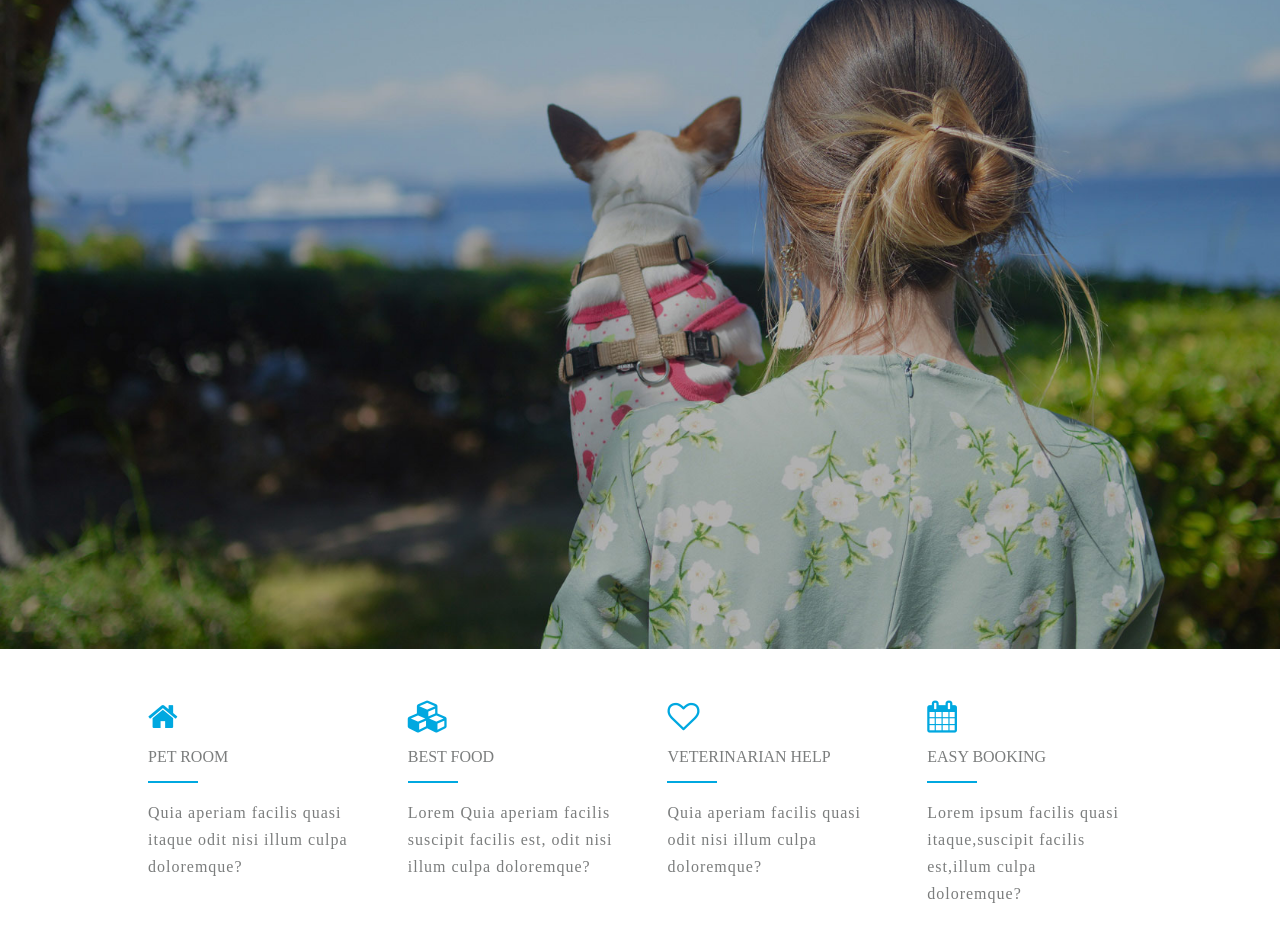
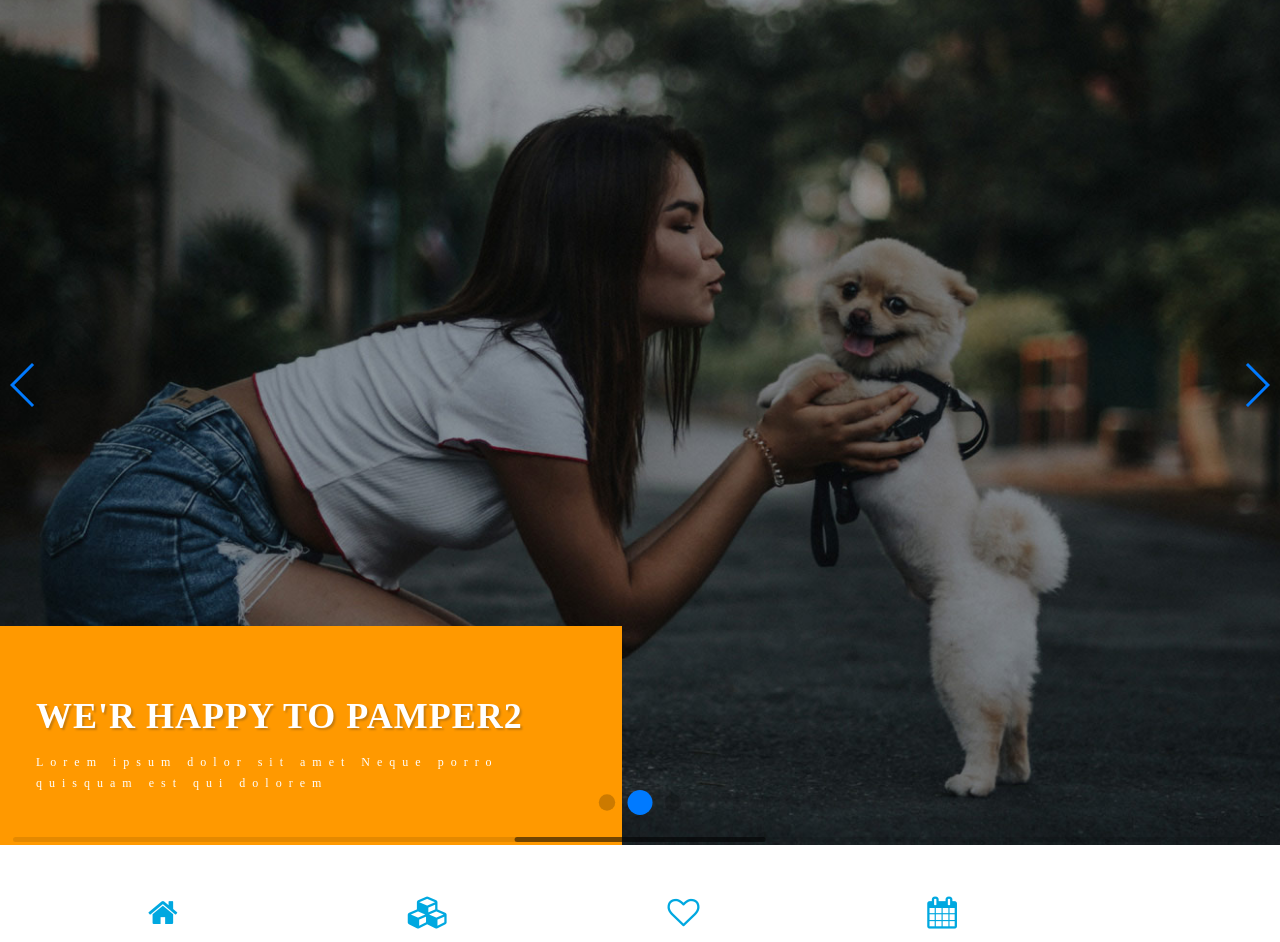
Before and after one commit to yucheng-yc/myproject, a plain HTML site: page index.html in a window 1280 px wide. Shown: the part 75-1017 px from the top of the page. Drawn offline with nearby package versions, Linux system fonts and the light colour scheme.

Commit message:
9/21:13:04

```diff
--- a/index.html
+++ b/index.html
@@ -8,11 +8,10 @@
     <link rel="stylesheet" href="./css/com.css">
     <link rel="stylesheet" href="./css/index.css">
     <link rel="stylesheet" href="./css/font-awesome.css">
+    <link rel="stylesheet" href="https://unpkg.com/swiper/css/swiper.min.css">
     <script src="https://cdn.bootcss.com/jquery/1.11.3/jquery.js"></script>
+    <script src="https://unpkg.com/swiper/js/swiper.min.js"> </script>
     <script src="./js/vue.js"></script>
-    <style>
-
-    </style>
     <script>
         //程序入口 设置DOMcontentLoaded
         $(function(){
@@ -71,10 +70,45 @@
                 }
             }
 
+            // *******************swiper部分*******************************
+            var mySwiper=new Swiper('.swiper-container',{
+                // direction: 'vertical', // 垂直切换选项
+                loop: true, // 循环模式选项
+
+                // 如果需要分页器
+                pagination: {
+                el: '.swiper-pagination',
+                dynamicBullets: true,
+                },
+
+                // 如果需要前进后退按钮
+                navigation: {
+                nextEl: '.swiper-button-next',
+                prevEl: '.swiper-button-prev',
+                },
+
+                // 如果需要滚动条
+                scrollbar: {
+                el: '.swiper-scrollbar',
+                },
+                autoplay: true,
+                effect : 'fade',
+                // 图片由小变大效果 因为是背景图 不支持
+                // fadeEffect: {
+                //     crossFade: true,
+                // }
+            });
+            console.log(mySwiper);
+
+
 
         });
 
     </script>
+
+
+<style>
+</style>
 </head>
 <body>
     <div class="main">
@@ -98,9 +132,46 @@
         </div>
 
         <!-- 轮播图 -->
-        <div class="banner">
-        <div class="bannerItem"> <img src="./images/1.jpg" alt="" class="bannerImg"></div>
+        <div class="banner swiper-container">
+        <!-- <div class="bannerItem"> <img src="./images/1.jpg" alt="" class="bannerImg"></div> -->
+            <div class="swiper-wrapper">
+                <div class="swiper-slide"><div class="bannerImg bannerImg1">
+                    <div class="imgContent">
+                        <h2>We'r Happy to Pamper1</h2>
+                        <p> Lorem ipsum dolor sit amet Neque porro quisquam est qui dolorem</p>
+                    </div>
+                </div>
+            </div>
+                <div class="swiper-slide"><div class="bannerImg bannerImg2">
+                    <div class="imgContent">
+                        <h2>We'r Happy to Pamper2</h2>
+                        <p> Lorem ipsum dolor sit amet Neque porro quisquam est qui dolorem</p>
+                    </div>
+                </div>
+            </div>
+                <div class="swiper-slide"><div class="bannerImg bannerImg3">
+                    <div class="imgContent">
+                        <h2>We'r Happy to Pamper3</h2>
+                        <p> Lorem ipsum dolor sit amet Neque porro quisquam est qui dolorem</p>
+                    </div>
+                </div>
+            </div>
+
+            ext install gbktoutf8
+            </div>
+            <!-- 如果需要分页器 -->
+            <div class="swiper-pagination">
+            </div>
+
+            <!-- 如果需要导航按钮 -->
+            <div class="swiper-button-prev"></div>
+            <div class="swiper-button-next"></div>
+
+            <!-- 如果需要滚动条 -->
+            <div class="swiper-scrollbar"></div>
         </div>
+
+
         <!-- 分区展示 -->
         <div class="showZone">
             <ul>
--- a/scss/index.scss
+++ b/scss/index.scss
@@ -302,6 +302,7 @@
     width: 100%;
     display: flex;
     justify-content: center;
+    z-index: 999;
 }
 
 // 用来添加的类  改变位置状态
@@ -371,14 +372,69 @@
  */
 
 .banner {
-    // height: 950px;
+    height: 920px;
     background-color: $fontOrange;
 }
+// 轮播图片
 .bannerImg {
-    width: 100%;
-    display: block;
+    height: 920px;
+    background-repeat: no-repeat;
+    background-size: cover !important;
+    background-position: center !important;
+    position: relative;
+}
+.bannerImg1 {
+    background-image: url(../images/1.jpg);
+}
+.bannerImg2 {
+    background-image: url(../images/2.jpg);
+}
+.bannerImg3 {
+    background-image: url(../images/4.jpg);
 }
 
+// 轮播图片内的盒子 里面的内容盒子
+.imgContent {
+    position: absolute;
+    padding: 36px;
+    bottom: 0px;
+    left: 0px;
+    width: 43%;
+    background: $fontOrange;
+}
+.imgContent>h2 {
+    font-size: 36px;
+    line-height: 36px;
+    color: #fff;
+    font-weight: 800;
+    margin: 36px 0 18px 0;
+    text-shadow: 2px 2px 2px rgba(41, 41, 41, 0.26);
+    letter-spacing: 1px;
+    text-transform: uppercase;
+    text-align: left;
+
+}
+.imgContent>p {
+    margin-top: 0;
+    margin-bottom: 1rem;
+    font-size: 12px;
+    letter-spacing: 7px;
+    color: #fff;
+}
+
+// 轮播图 分页自定义
+.swiper-pagination {
+    width: 25px;
+    z-index: 10;
+    bottom: 20px;
+    left: 50%;
+    bottom: 30px !important;
+    z-index: 20 !important;
+}
+.swiper-pagination>span {
+    width: 25px;
+    height: 25px;
+}
 
 
 /**
```
Also changed, not shown: css/index.css.
